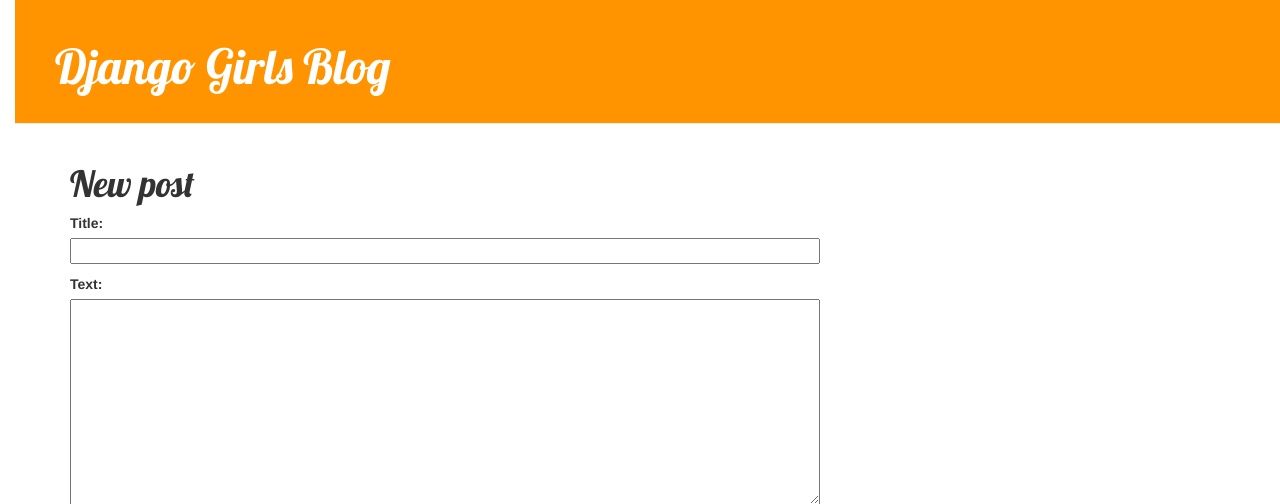
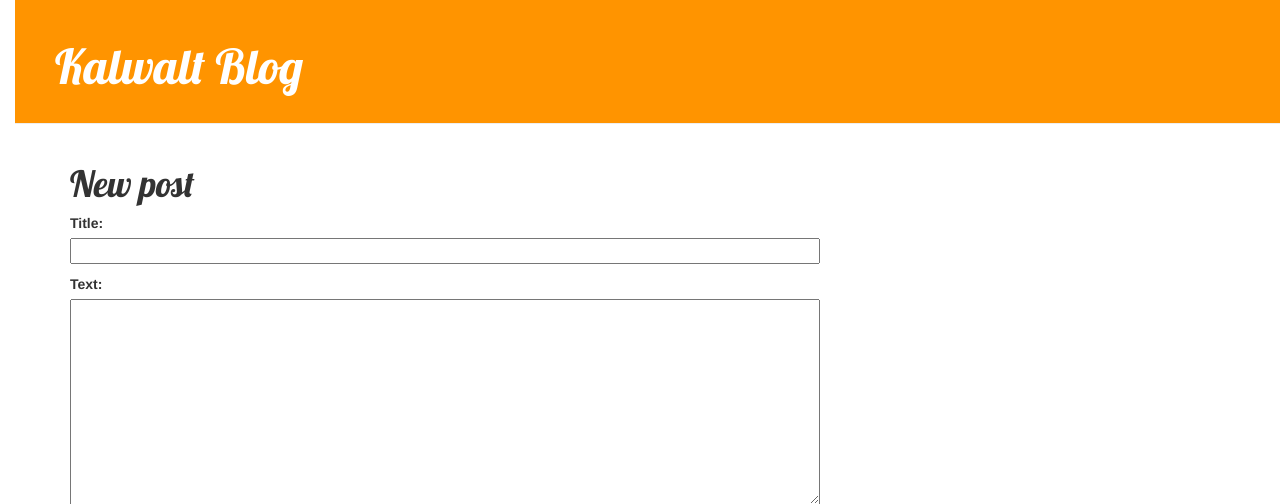
Before and after one commit to kalwalt/-my-first-blog, a Django app: page /post/new/ in a window 1280 px wide. Shown: the top 504 px of the page. Run offline with Django 3.2, Linux system fonts and the light colour scheme; some libraries are stand-ins or nearby versions.

Commit message:
some minor changes

```diff
--- a/blog/templates/blog/base.html
+++ b/blog/templates/blog/base.html
@@ -12,7 +12,7 @@
 {% if user.is_authenticated %}
 	<a href="{% url 'post_new' %}" class="top-menu"><span class="glyphicon glyphicon-plus"></span></a>
 {% endif %}
-        <h1><a href="/">Django Girls Blog</a></h1>
+        <h1><a href="/">Kalwalt Blog</a></h1>
     </div>
     <div class="content container">
         <div class="row">
--- a/blog/views.py
+++ b/blog/views.py
@@ -22,7 +22,7 @@
             post.author = request.user
             post.published_date = timezone.now()
             post.save()
-            return redirect('blog.views.post_detail', pk=post.pk)
+            return redirect('post_detail', pk=post.pk)
     else:
         form = PostForm()
     return render(request, 'blog/post_edit.html', {'form': form})
```
